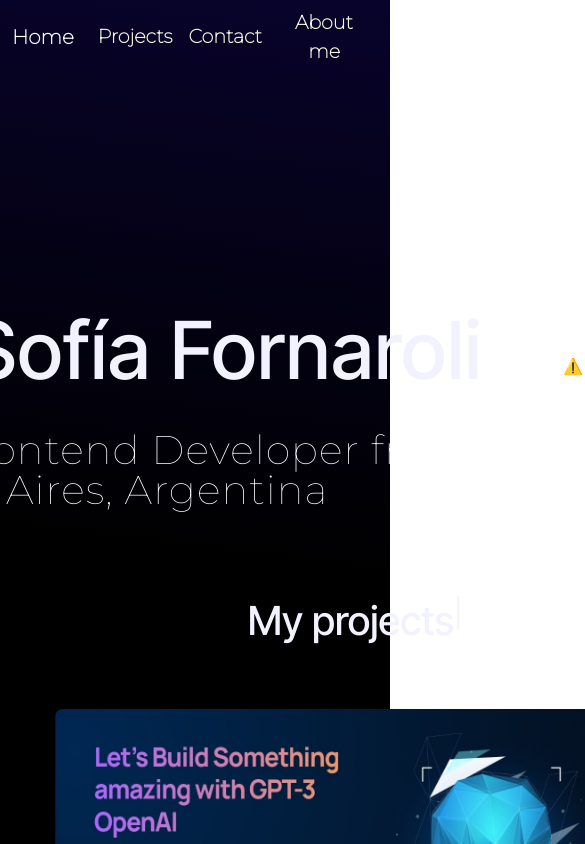
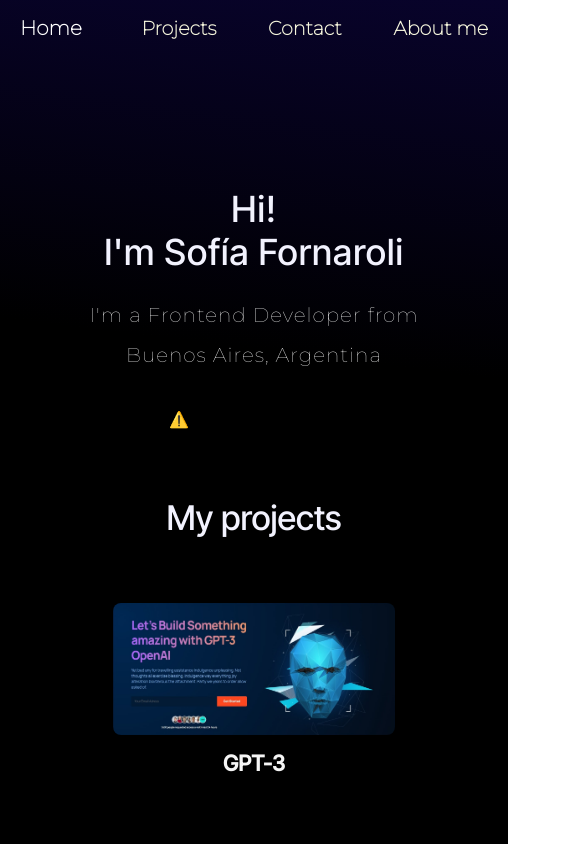
Before and after one commit to Sofia0101/portfolio1, a React (Create React App) app: page / in a window 390 px wide. Shown: the top 844 px of the page, 585 px wide, since content can reach past the window. Built offline with nearby package versions, Linux system fonts and the light colour scheme; no server answers; a web font is replaced by a local one.

Commit message:
responsive iphone

```diff
--- a/src/App.js
+++ b/src/App.js
@@ -5,6 +5,7 @@ import "./css/icons.css";
 import "./css/proyects.css";
 import "./css/description.css"
 import "./css/aboutme1.css";
+import "./css/body.css"
 import "bootstrap/dist/css/bootstrap.min.css";
 
 
@@ -25,7 +26,7 @@ function App() {
   return (
     <>
       <section className="back__img">
-        <div>
+        <div className="all">
           <Navi />
           <main className="content" id="Content" data-scroll="area"></main>
           <div className="content_inner" data-scroll="target"></div>
--- a/src/css/aboutme1.css
+++ b/src/css/aboutme1.css
@@ -34,3 +34,14 @@
     justify-content: center;
     display: flex;
   }
+
+  @media screen and (max-width: 844px) {
+    .aboutme_p  {
+        width: 100%;
+        text-align: center;
+    }
+
+    .title_aboutme{
+      font-size: 34px;
+    }
+  }
--- a/src/css/body.css
+++ b/src/css/body.css
@@ -0,0 +1,5 @@
+@media screen and (max-width: 844px) {
+    .back__img{
+        width: fit-content;
+    }
+  }
--- a/src/css/description.css
+++ b/src/css/description.css
@@ -68,16 +68,35 @@
   justify-content: center;
 }
 
-@media screen and (max-width: 850px) {
-  .arg__imagen {
-    height: 124px;
+
+
+@media screen and (max-width: 844px) {
+
+  .home_description{
+    font-size: 20px;
+    font-weight: 400;
+    padding: 1rem;
+    width: 388px;
+    text-align: center
   }
 
-  .animation {
-    align-items: center;
+  .home_name{
+    color: #f2f2fe;
+    font-family: Inter Tight,sans-serif;
+    font-size: 36px;
+    font-weight: 400;
+    margin-bottom: 1.3rem;
+    text-align: center;
+
   }
 
-  .siteHeader_label {
-    width: 90%;
+  .page{
+    flex-direction: column;
   }
+
+  .lf-player-container {
+    display: flex;
+    width: 170px;
+
 }
+}
--- a/src/css/navBar.css
+++ b/src/css/navBar.css
@@ -42,3 +42,19 @@
     --_p: 100%;
     --_s: .3s;
   }
+
+
+  @media screen and (max-width: 844px) {
+    .cuarto_link{
+      /* margin: auto; */
+    }
+
+    .navbar-brand{
+      margin: inherit;
+      margin: 0 0.5rem;
+    }
+
+    .pr_link{
+      margin: 0 0.5rem;
+    }
+  }
--- a/src/css/proyects.css
+++ b/src/css/proyects.css
@@ -124,3 +124,20 @@
 a:link{
   text-decoration: none;
 }
+
+
+@media screen and (max-width: 844px) {
+  .proyect_img img{
+    width: 282px;
+    height: 132px;
+  }
+
+  .palito{
+    display: none;
+  }
+
+  .my-projects-title{
+   font-size: 34px;
+  }
+
+}
```
